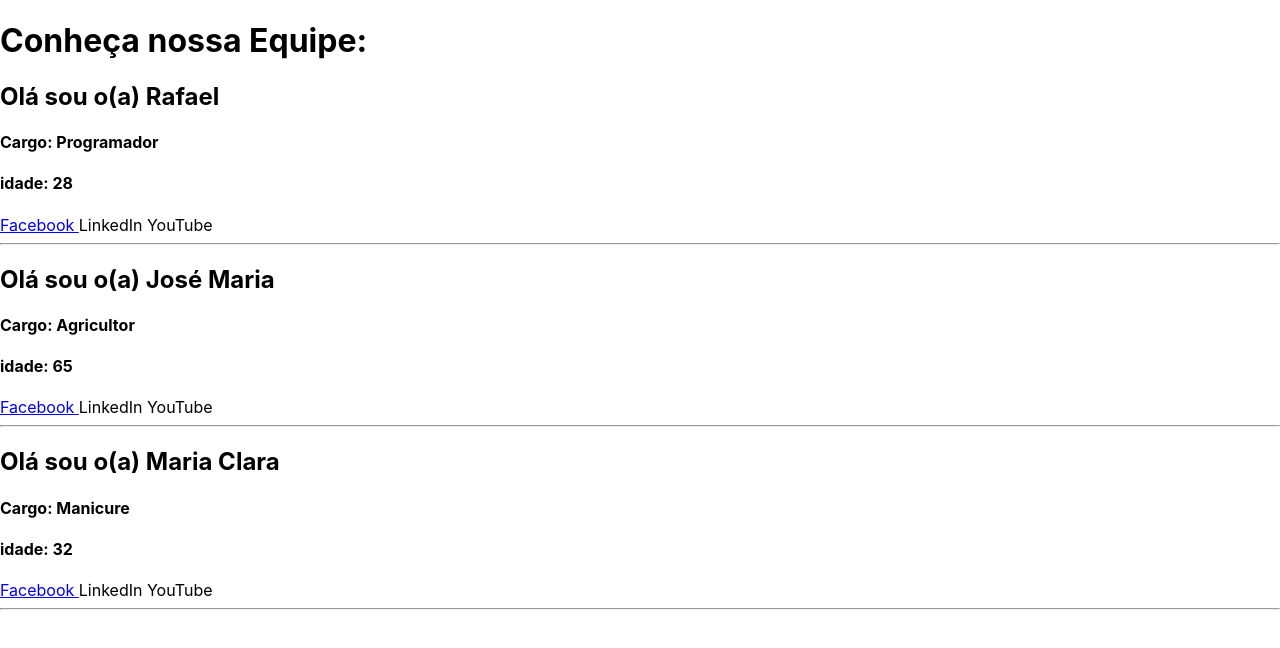
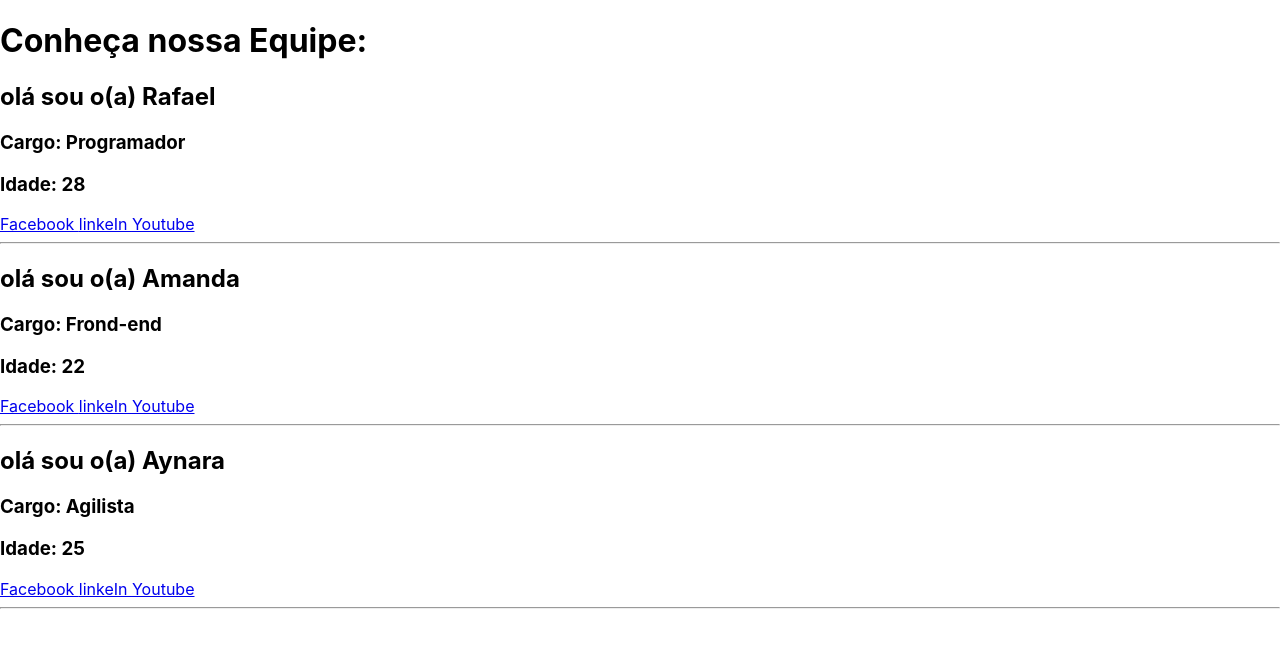
Before and after one commit to Milton-Rafael-da-Silva-Nunes/MeuSite, a React (Create React App) app: page / in a window 1280 px wide. Shown: the top 648 px of the page. Built offline with nearby package versions, Linux system fonts and the light colour scheme.

Commit message:
Trabalhando com Class Component

```diff
--- a/src/App.js
+++ b/src/App.js
@@ -1,31 +1,35 @@
-import React from "react";
+import React, { Component } from "react";
 
-const Equipe = (props) => {
-    return(
+class Equipe extends Component {
+    render() {
+        return (
             <div>
-            <Sobre userName={props.nome} cargo={props.cargo} idade={props.idade}/>
-            <MediaSocial fb={props.facebook}/>
-            <hr/>
+                <Sobre nome={this.props.nome} cargo={this.props.cargo} idade={this.props.idade} />
+                <Social />
+                <hr />
             </div>
         );
     }
+}
 
-const Sobre = (props) => {
-    return(
+class Sobre extends Component {
+    render() {
+        return (
             <div>
-            <h2>Olá sou o(a) {props.userName}</h2>
-            <h4>Cargo: {props.cargo}</h4>
-            <h4>idade: {props.idade}</h4>
+                <h2>olá sou o(a) {this.props.nome} </h2>
+                <h3>Cargo: {this.props.cargo} </h3>
+                <h3>Idade: {this.props.idade} </h3>
             </div>
         );
     }
+}
 
-const MediaSocial = (props) => {
-    return(
+const Social = () => {
+    return (
         <div>
-            <a href={props.fb}>Facebook </a>
-            <a>LinkedIn </a>
-            <a>YouTube </a>
+            <a href="http://facebook.com.br">Facebook </a>
+            <a href="http://linkedin.com.br">linkeIn </a>
+            <a href="http://youtube.com.br">Youtube </a>
         </div>
     );
 }
@@ -34,9 +38,9 @@ function App() {
     return (
         <div>
             <h1>Conheça nossa Equipe:</h1>
-            <Equipe nome="Rafael" cargo="Programador" idade="28" facebook="http://google.com.br"/>
-            <Equipe nome="José Maria" cargo="Agricultor" idade="65" facebook="http://google.com.br"/>
-            <Equipe nome="Maria Clara" cargo="Manicure" idade="32" facebook="http://google.com.br"/>
+            <Equipe nome="Rafael" cargo="Programador" idade="28" />
+            <Equipe nome="Amanda" cargo="Frond-end" idade="22" />
+            <Equipe nome="Aynara" cargo="Agilista" idade="25" />
         </div>
     );
 }
```
Lines whose indentation alone changed are shown as unchanged.
